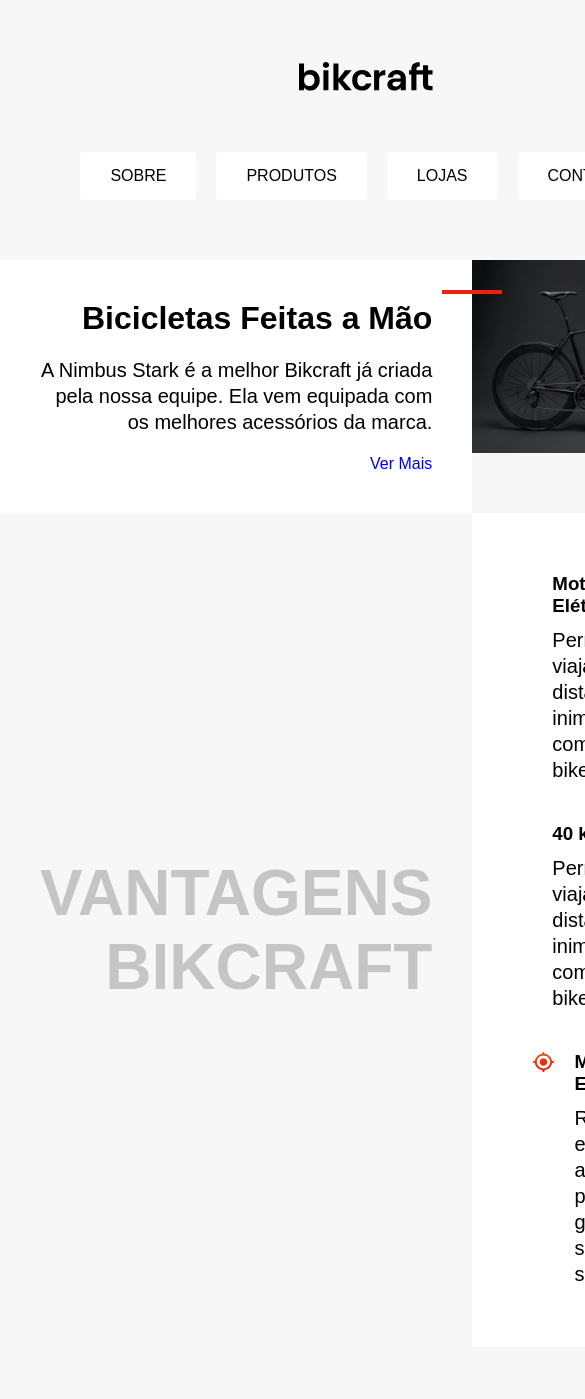
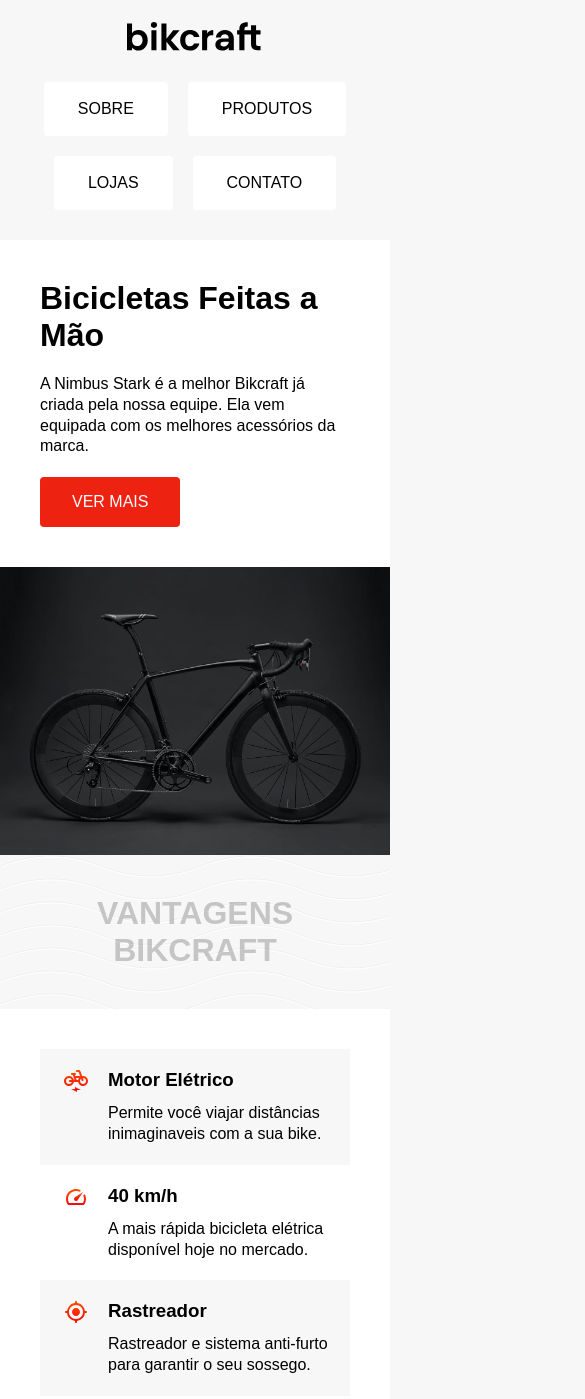
Before and after one commit to luannutels/bikcraft-html-css, a plain HTML site: page index.html in a window 390 px wide. Shown: the top 1399 px of the page, 585 px wide, since content can reach past the window. Drawn offline with Linux system fonts and the light colour scheme.

Commit message:
Design Responsivo

```diff
--- a/index.html
+++ b/index.html
@@ -1,56 +1,65 @@
 <!DOCTYPE html>
-<html lang="en">
+<html>
 
 <head>
   <meta charset="UTF-8">
+  <meta name="viewport" content="width=device-width, initial-scale=1.0">
   <title>Bikcraft</title>
   <link rel="stylesheet" href="./style.css">
 </head>
 
 <body>
+
+  <header class="header">
     <img src="./img/bikcraft.svg" alt="Bikcraft">
 
-  <div class="menu">
-    <a href="/">Sobre</a>
-    <a href="/">Produtos</a>
-    <a href="/">Lojas</a>
-    <a href="/">Contato</a>
+    <nav aria-label="primária">
+      <ul class="menu">
+        <li><a href="/">Sobre</a></li>
+        <li><a href="/">Produtos</a></li>
+        <li><a href="/">Lojas</a></li>
+        <li><a href="/">Contato</a></li>
+      </ul>
+    </nav>
+  </header>
+
+  <main>
+    <article class="conteudo" aria-labelledby="label-introducao">
+      <div class="introducao">
+        <h1 id="label-introducao">Bicicletas Feitas a Mão</h1>
+        <p>A Nimbus Stark é a melhor Bikcraft já criada pela nossa equipe. Ela vem equipada com os melhores acessórios da marca.</p>
+        <a class="botao" href="/">Ver Mais</a>
       </div>
+      <div class="introducao-cover">
+        <img src="./img/bicicleta.jpg" alt="Bicicleta Bikcraft Preta">
+      </div>
+    </article>
 
-  <div class="conteudo">
-    <div class="introducao">
-      <span class="detalhe"></span>
-      <h1>Bicicletas Feitas a Mão</h1>
-      <p>A Nimbus Stark é a melhor Bikcraft já criada pela nossa equipe. Ela vem equipada com os melhores acessórios da marca.</p>
-      <a href="/">Ver Mais</a>
-    </div>
-
-    <img src="./img/bicicleta.jpg" alt="Bicicleta Bikcraft Preta">
-
-    <h2 class="subtitulo">Vantagens Bikcraft</h2>
-
-    <div class="vantagens">
-      <div class="vantagens-item">
+    <article class="conteudo conteudo-vantagem" aria-labelledby="label-vantagens">
+      <h2 class="subtitulo" id="label-vantagens">Vantagens Bikcraft</h2>
+      <ul class="vantagens">
+        <li class="vantagens-item">
           <img src="./img/eletrica.svg" alt="">
           <h3>Motor Elétrico</h3>
           <p>Permite você viajar distâncias inimaginaveis com a sua bike.</p>
-      </div>
-      <div class="vantagens-item">
+        </li>
+        <li class="vantagens-item">
           <img src="./img/velocidade.svg" alt="">
           <h3>40 km/h</h3>
-        <p>Permite você viajar distâncias inimaginaveis com a sua bike.</p>
-      </div>
-      <div class="vantagens-item">
+          <p>A mais rápida bicicleta elétrica disponível hoje no mercado.</p>
+        </li>
+        <li class="vantagens-item">
           <img src="./img/rastreador.svg" alt="">
-        <h3>Motor Elétrico</h3>
+          <h3>Rastreador</h3>
           <p>Rastreador e sistema anti-furto para garantir o seu sossego.</p>
-      </div>
-    </div>
-  </div>
+        </li>
+      </ul>
+    </article>
+  </main>
 
-  <div class="rodape">
+  <footer class="rodape">
     <p>Bikcraft. Alguns Direitos Reservados.</p>
-
+  </footer>
 </body>
 
 </html>
--- a/style.css
+++ b/style.css
@@ -1,11 +1,11 @@
 body {
   font-family: Arial, Helvetica, sans-serif;
   margin: 0px;
-  background: #f7f7f7;
   display: grid;
   gap: 60px;
   justify-items: center;
   margin-top: 60px;
+  background-color: #f7f7f7;
 }
 
 img {
@@ -17,6 +17,12 @@ a {
   text-decoration: none;
 }
 
+ul {
+  margin: 0px;
+  padding: 0px;
+  list-style: none;
+}
+
 p,
 h1,
 h2,
@@ -25,8 +31,14 @@ h3 {
 }
 
 p {
-  font-size: 20px;
+  font-size: 1.25rem;
   line-height: 1.3;
+}
+
+.header {
+  display: grid;
+  gap: 60px;
+  justify-items: center;
 }
 
 .menu {
@@ -37,11 +49,17 @@ p {
 }
 
 .menu a {
+  display: block;
   background: #ffffff;
-  padding: 15px 30px;
+  padding: 1rem 2rem;
   border-radius: 4px;
   color: #000000;
   text-transform: uppercase;
+  border: 2px solid #fff;
+}
+
+.menu a:hover {
+  border-color: #e21;
 }
 
 .conteudo {
@@ -61,7 +79,12 @@ p {
   justify-items: end;
 }
 
-.detalhe {
+.introducao h1 {
+  font-size: 2rem;
+}
+
+.introducao::before {
+  content: "";
   width: 60px;
   height: 4px;
   background: #e21;
@@ -70,21 +93,32 @@ p {
   right: -30px;
 }
 
+.introducao-cover img {
+  object-fit: cover;
+  height: 100%;
+}
+
 .botao {
   background: #e21;
   color: #fff;
-  padding: 15px 30px;
+  padding: 1rem 2rem;
   border-radius: 4px;
   text-transform: uppercase;
 }
 
+.botao:hover {
+  background: #900;
+}
+
 .subtitulo {
-  font-size: 64px;
+  font-size: 4rem;
   text-transform: uppercase;
   color: rgba(0, 0, 0, 0.2);
   text-align: right;
   padding: 40px;
   align-self: center;
+  background-image: url("./img/onda.svg");
+  /* word-break: break-all; */
 }
 
 .vantagens {
@@ -97,6 +131,15 @@ p {
   grid-template-columns: auto 1fr;
   gap: 10px 20px;
   padding: 20px;
+  border-left: 4px solid transparent;
+}
+
+.vantagens-item:nth-child(odd) {
+  background: #f7f7f7;
+}
+
+.vantagens-item:hover {
+  border-color: #e21;
 }
 
 .vantagens-item p {
@@ -110,3 +153,44 @@ p {
   padding: 40px;
   box-sizing: border-box;
 }
+
+@media (max-width: 1000px) {
+  .conteudo-vantagem {
+    grid-template-columns: 1fr;
+  }
+  .subtitulo {
+    text-align: center;
+  }
+}
+
+@media (max-width: 600px) {
+  body {
+    gap: 30px;
+    margin-top: 20px;
+  }
+  .header {
+    gap: 30px;
+  }
+  .conteudo {
+    grid-template-columns: 1fr;
+  }
+  .introducao {
+    text-align: left;
+    justify-items: start;
+  }
+  .introducao::before {
+    display: none;
+  }
+  .subtitulo {
+    font-size: 3rem;
+  }
+}
+
+@media (max-width: 400px) {
+  .subtitulo {
+    font-size: 2rem;
+  }
+  p {
+    font-size: 1rem;
+  }
+}
```
Also changed, not shown: img/onda.svg (added). Lines whose indentation alone changed are shown as unchanged.
